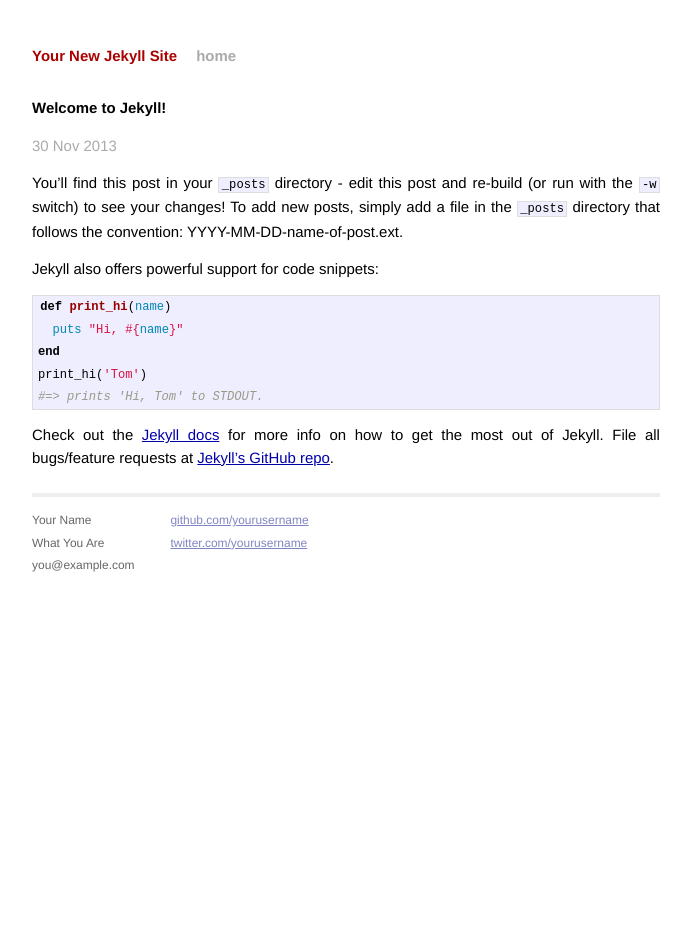
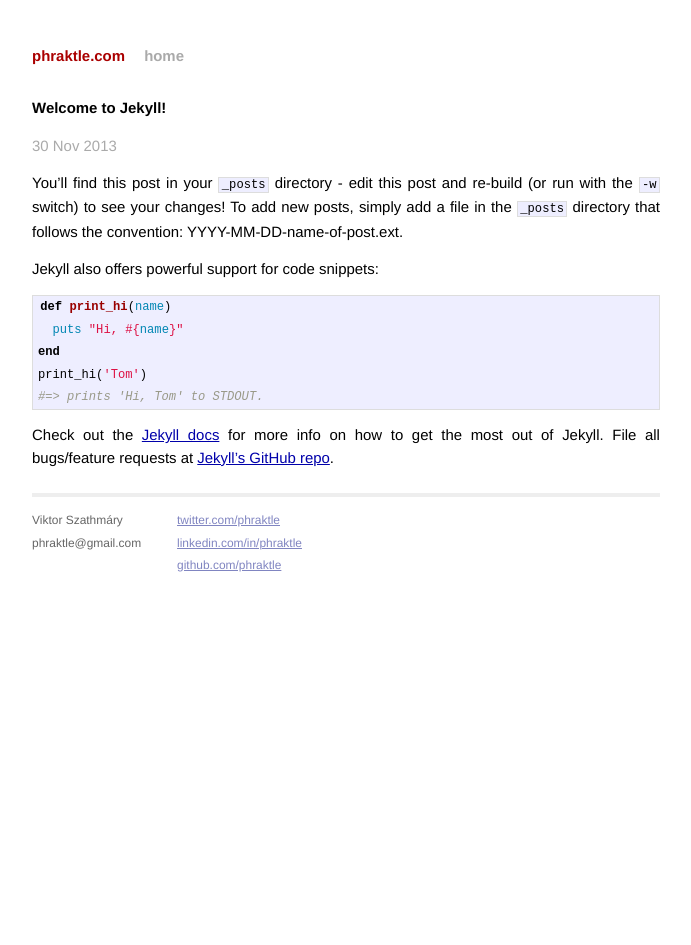
Before and after one commit to phraktle/phraktle-site, a Jekyll site: the page built from _posts/2013-11-30-welcome-to-jekyll.markdown, in a window 1280 px wide. Shown: the whole page, without its empty margins (294-985 px from the left). Built offline with Jekyll 4.4.1, drawn with Linux system fonts in a browser that asks for light colours; Markdown is read by kramdown in place of the engine named in the settings.

Commit message:
basic info

```diff
--- a/_config.yml
+++ b/_config.yml
@@ -1,3 +1,3 @@
-name: Your New Jekyll Site
+name: phraktle.com
 markdown: redcarpet
 pygments: true
--- a/_layouts/default.html
+++ b/_layouts/default.html
@@ -26,15 +26,15 @@
           <div class="footer">
             <div class="contact">
               <p>
-                Your Name<br />
-                What You Are<br />
-                you@example.com
+                Viktor Szathmáry<br />
+                phraktle@gmail.com
               </p>
             </div>
             <div class="contact">
               <p>
-                <a href="https://github.com/yourusername">github.com/yourusername</a><br />
-                <a href="https://twitter.com/yourusername">twitter.com/yourusername</a><br />
+                <a href="https://twitter.com/phraktle">twitter.com/phraktle</a><br />
+                <a href="https://www.linkedin.com/in/phraktle">linkedin.com/in/phraktle</a><br />
+                <a href="https://github.com/phraktle">github.com/phraktle</a><br />
               </p>
             </div>
           </div>
--- a/index.html
+++ b/index.html
@@ -1,10 +1,10 @@
 ---
 layout: default
-title: Your New Jekyll Site
+title: phraktle.com
 ---
 
 <div id="home">
-  <h1>Blog Posts</h1>
+  <h1>Essays</h1>
   <ul class="posts">
     {% for post in site.posts %}
       <li><span>{{ post.date | date_to_string }}</span> &raquo; <a href="{{ post.url }}">{{ post.title }}</a></li>
```
